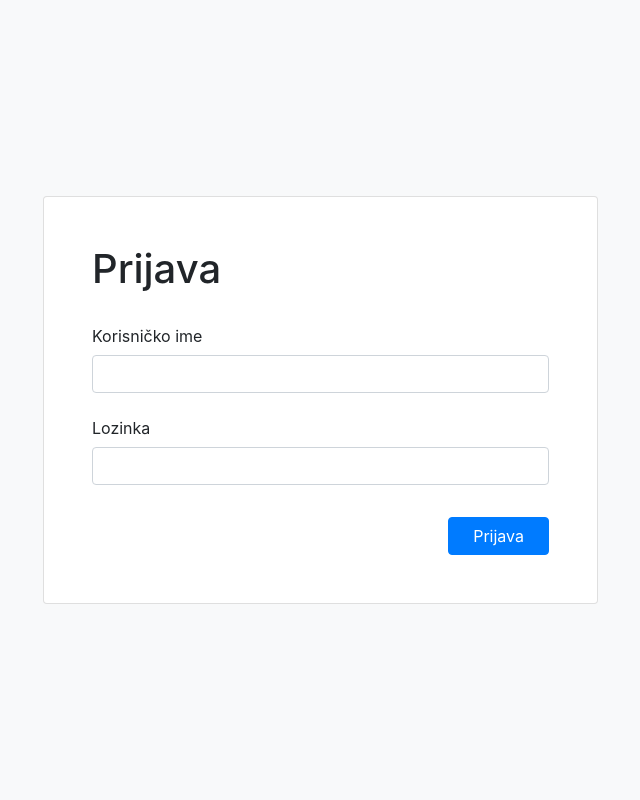
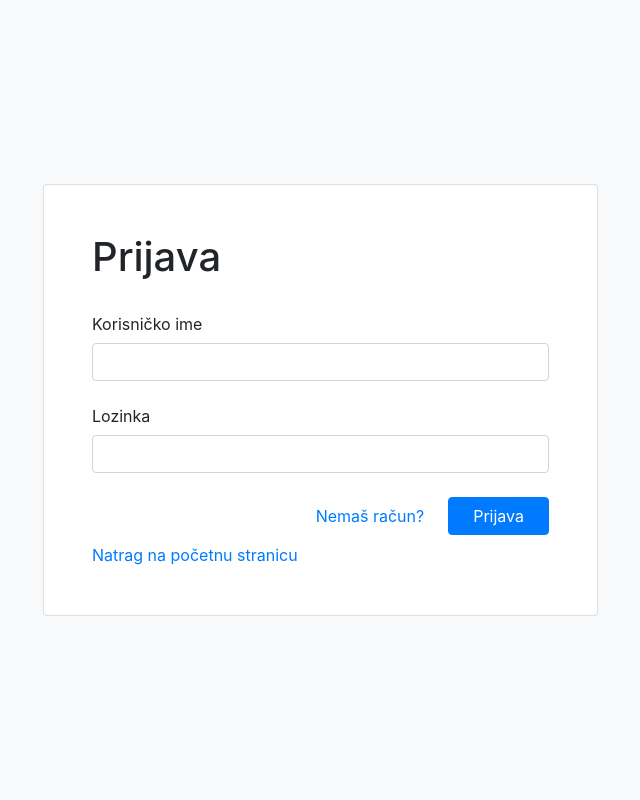
Before and after one commit to Marina-Banov/suri, a Django app: page /login/ in a window 1280 px wide. Shown: the whole page, without its empty margins (42-682 px from the left). Run offline with Django 3.2, Linux system fonts and the light colour scheme; some libraries are stand-ins or nearby versions.

Commit message:
link login and registration forms

```diff
--- a/templates/registration/login.html
+++ b/templates/registration/login.html
@@ -17,7 +17,11 @@
                         <input id="password" name="password" type="password" class="form-control"/>
                         {{ form.password.errors }}
                     </div>
-                    <button type="submit" class="btn btn-primary mt-3 px-4 float-right">Prijava</button>
+                    <div class="d-flex align-items-center justify-content-end mt-4 mb-2">
+                        <a href="{% url 'register' %}">Nemaš račun?</a>
+                        <button type="submit" class="btn btn-primary ml-4 px-4">Prijava</button>
+                    </div>
+                    <a href="{% url 'index' %}">Natrag na početnu stranicu</a>
                 </form>
             </div>
         </div>
```
Also changed, not shown: templates/registration/register.html (+6 -2 lines).
